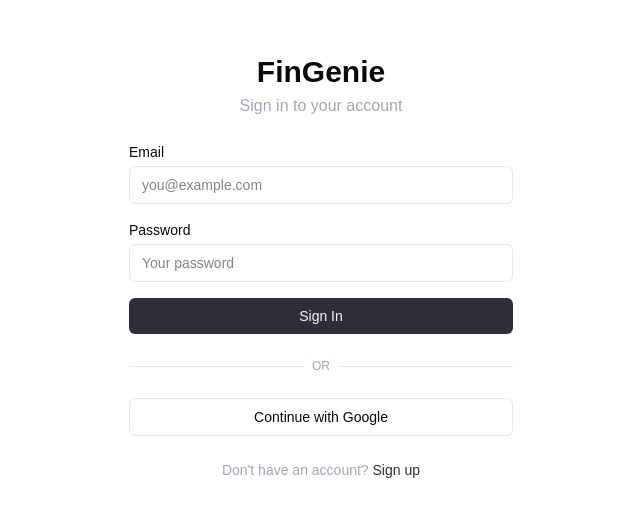
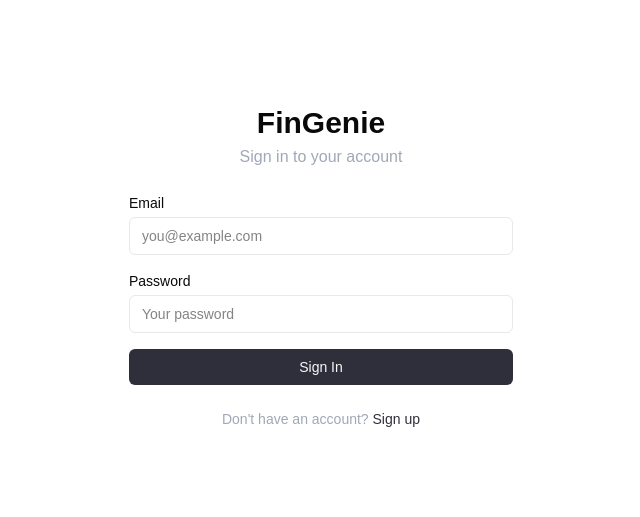
Before and after one commit to kanugurajesh/Fingenie, a Next.js app: page /auth/login in a window 1280 px wide. Shown: the part 133-650 px from the top of the page, without its empty margins (319-959 px from the left). Built offline with nearby package versions, Linux system fonts and the light colour scheme.

Commit message:
Remove Google OAuth login option from login page

```diff
--- a/src/app/auth/login/page.tsx
+++ b/src/app/auth/login/page.tsx
@@ -27,14 +27,6 @@ export default function LoginPage() {
 
     router.push("/chat");
     router.refresh();
-  };
-
-  const handleGoogleLogin = async () => {
-    const supabase = getSupabaseBrowserClient();
-    await supabase.auth.signInWithOAuth({
-      provider: "google",
-      options: { redirectTo: `${window.location.origin}/auth/callback` },
-    });
   };
 
   return (
@@ -91,21 +83,6 @@ export default function LoginPage() {
           </button>
         </form>
 
-        <div className="relative">
-          <div className="absolute inset-0 flex items-center">
-            <div className="w-full border-t border-border" />
-          </div>
-          <div className="relative flex justify-center text-xs uppercase">
-            <span className="bg-background px-2 text-muted-foreground">or</span>
-          </div>
-        </div>
-
-        <button
-          onClick={handleGoogleLogin}
-          className="w-full py-2 px-4 rounded-md text-sm font-medium border border-border bg-card text-card-foreground hover:bg-accent transition-colors"
-        >
-          Continue with Google
-        </button>
 
         <p className="text-center text-sm text-muted-foreground">
           Don&apos;t have an account?{" "}
```
